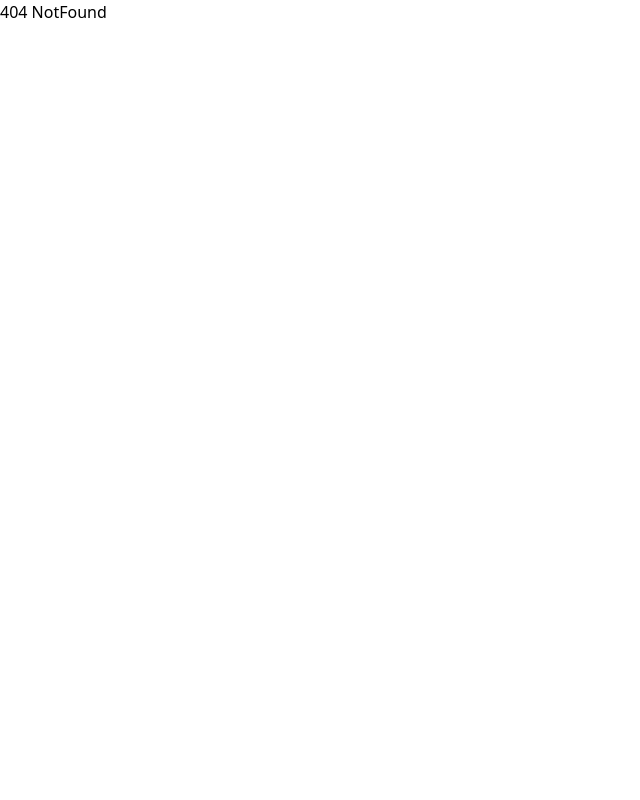
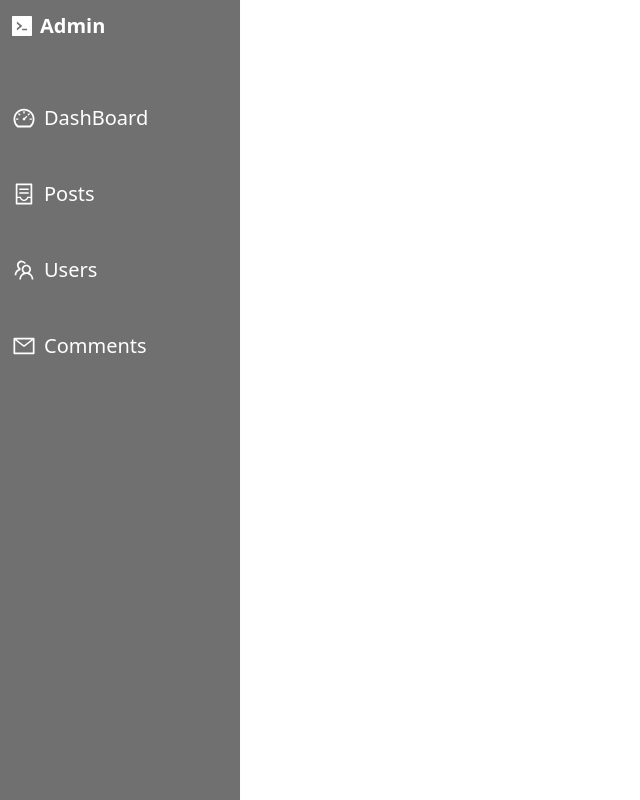
Before and after one commit to leekoby/dev-blog, a Next.js app: page /admin in a window 1280 px wide. Before the commit this address had no page. Shown: the whole page, without its empty margins (0-640 px from the left). Built offline with nearby package versions, Linux system fonts and the light colour scheme.

Commit message:
feat: 관리용 nav

```diff
--- /dev/null
+++ b/components/common/AdminNav.tsx
@@ -0,0 +1,66 @@
+import Link from 'next/link';
+import { FC } from 'react';
+import Logo from './Logo';
+import {
+  AiOutlineDashboard,
+  AiOutlineContainer,
+  AiOutlineTeam,
+  AiOutlineMail,
+} from 'react-icons/ai';
+import { IconType } from 'react-icons';
+
+interface Props {
+  navItems: { label: string; icon: IconType };
+}
+
+/** 2023/06/03 - AdminNavbar - by leekoby */
+const AdminNav: FC<Props> = (props): JSX.Element => {
+  return (
+    <nav className='h-screen w-60 shadow-sm bg-secondary-light dark:bg-secondary-dark'>
+      {/* logo */}
+      <Link href={`/admin`} className={`flex items-center space-x-2 p-3 mb-10`}>
+        <Logo className={`fill-highlight-light dark:fill-highlight-dark w-5 h-5`} />
+        <span className={`text-highlight-light dark:text-highlight-dark text-xl font-semibold`}>
+          Admin
+        </span>
+      </Link>
+      {/* nav items */}
+      <div className={`space-y-6`}>
+        {/* 관리자 대시보드 */}
+        <Link
+          href={`/admin`}
+          className={`flex items-center text-highlight-light dark:text-highlight-dark text-xl p-3 hover:scale-[0.98] transition`}>
+          <AiOutlineDashboard size={24} />
+          <span className='ml-2'>DashBoard</span>
+        </Link>
+
+        {/* 글작성 */}
+        <Link
+          href={`/admin/posts`}
+          className={`flex items-center text-highlight-light dark:text-highlight-dark text-xl p-3 hover:scale-[0.98] transition`}>
+          <AiOutlineContainer size={24} />
+          <span className='ml-2'>Posts</span>
+        </Link>
+
+        {/* 사용자 */}
+        <Link
+          href={`/admin/users`}
+          className={`flex items-center text-highlight-light dark:text-highlight-dark text-xl p-3 hover:scale-[0.98] transition`}>
+          <AiOutlineTeam size={24} />
+          <span className='ml-2'>Users</span>
+        </Link>
+
+        {/* Mail */}
+        <Link
+          href={`/admin/comments`}
+          className={`flex items-center text-highlight-light dark:text-highlight-dark text-xl p-3 hover:scale-[0.98] transition`}>
+          <AiOutlineMail size={24} />
+          <span className='ml-2'>Comments</span>
+        </Link>
+      </div>
+      {/* nav toggler (button) */}
+    </nav>
+  );
+};
+
+export default AdminNav;
--- /dev/null
+++ b/components/common/Logo.tsx
@@ -0,0 +1,19 @@
+import { FC } from 'react';
+
+interface Props {
+  className?: string;
+}
+
+/** 2023/06/03 - 임시 로고  - by leekoby */
+const Logo: FC<Props> = ({ className }) => (
+  <svg
+    width='32'
+    height='32'
+    viewBox='0 0 32 32'
+    xmlns='http://www.w3.org/2000/svg'
+    className={className}>
+    <path d='M30.72 0H1.28C0.572 0 0 0.572 0 1.28V30.72C0 31.428 0.572 32 1.28 32H30.72C31.428 32 32 31.428 32 30.72V1.28C32 0.572 31.428 0 30.72 0ZM16.044 16.244L8.364 22.684C8.156 22.86 7.84 22.712 7.84 22.44V19.932C7.84 19.84 7.884 19.748 7.956 19.688L12.348 16L7.956 12.312C7.91923 12.283 7.88965 12.2458 7.86954 12.2035C7.84941 12.1612 7.83931 12.1148 7.84 12.068V9.56C7.84 9.288 8.156 9.14 8.364 9.316L16.044 15.752C16.2 15.88 16.2 16.116 16.044 16.244ZM24.16 22.44C24.16 22.616 24.024 22.76 23.86 22.76H16.46C16.296 22.76 16.16 22.616 16.16 22.44V20.52C16.16 20.344 16.296 20.2 16.46 20.2H23.86C24.024 20.2 24.16 20.344 24.16 20.52V22.44Z' />
+  </svg>
+);
+
+export default Logo;
--- a/package.json
+++ b/package.json
@@ -22,6 +22,7 @@
     "postcss": "8.4.24",
     "react": "18.2.0",
     "react-dom": "18.2.0",
+    "react-icons": "^4.9.0",
     "tailwindcss": "3.3.2",
     "typescript": "5.1.3"
   },
--- /dev/null
+++ b/pages/admin/index.tsx
@@ -0,0 +1,14 @@
+import AdminNav from '@/components/common/AdminNav';
+import { NextPage } from 'next';
+
+interface Props {}
+
+const Admin: NextPage<Props> = () => {
+  return (
+    <div className='dark'>
+      <AdminNav />
+    </div>
+  );
+};
+
+export default Admin;
--- a/pages/index.tsx
+++ b/pages/index.tsx
@@ -1,29 +1,9 @@
-import { InferGetStaticPropsType, NextPage } from 'next';
-import BlogCard from '@/components/BlogCard';
-import { readPostsInfo } from '@/lib/helper';
-import { PostApiResponse } from '@/utils/types';
+import { NextPage } from 'next';
 
-//https://nextjs.org/learn/basics/api-routes/api-routes-details
-export const getStaticProps = async () => {
-  // const { postInfo }: PostApiResponse = await fetch('http://localhost:3000/api/posts').then(
-  //   (data) => data.json()
-  // );
-  const postInfo: PostApiResponse = readPostsInfo();
-  return {
-    props: { posts: postInfo },
-  };
+interface Props {}
+
+const Home: NextPage<Props> = () => {
+  return <div>Home</div>;
 };
 
-type Props = InferGetStaticPropsType<typeof getStaticProps>;
-
-const Blogs: NextPage<Props> = ({ posts }) => {
-  return (
-    <div className='max-w-3xl mx-auto p-5 space-y-5'>
-      {posts.map((post) => (
-        <BlogCard title={post.title} desc={post.slug} key={post.slug} slug={post.slug} />
-      ))}
-    </div>
-  );
-};
-
-export default Blogs;
+export default Home;
--- a/tailwind.config.js
+++ b/tailwind.config.js
@@ -1,5 +1,6 @@
 /** @type {import('tailwindcss').Config} */
 module.exports = {
+  darkMode: 'class',
   content: [
     './pages/**/*.{js,ts,jsx,tsx,mdx}',
     './components/**/*.{js,ts,jsx,tsx,mdx}',
```
Also changed, not shown: 1 other file (tests, documents, lock files or other folders).
